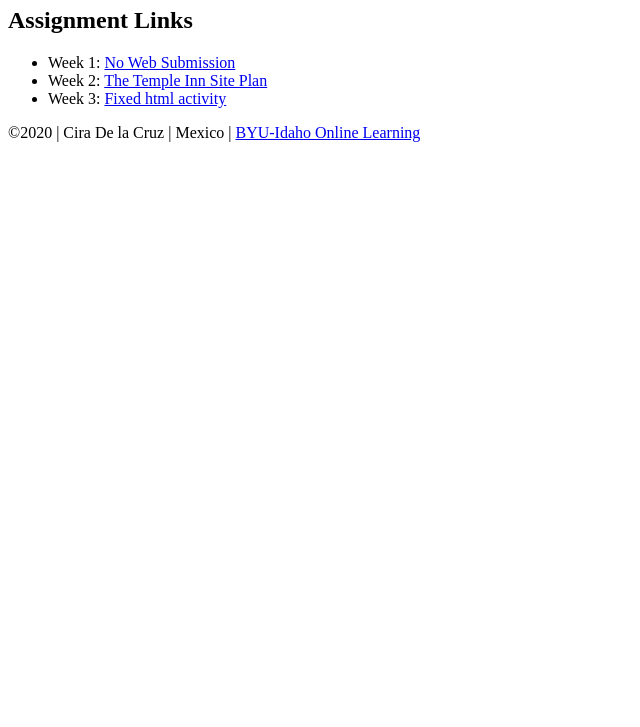
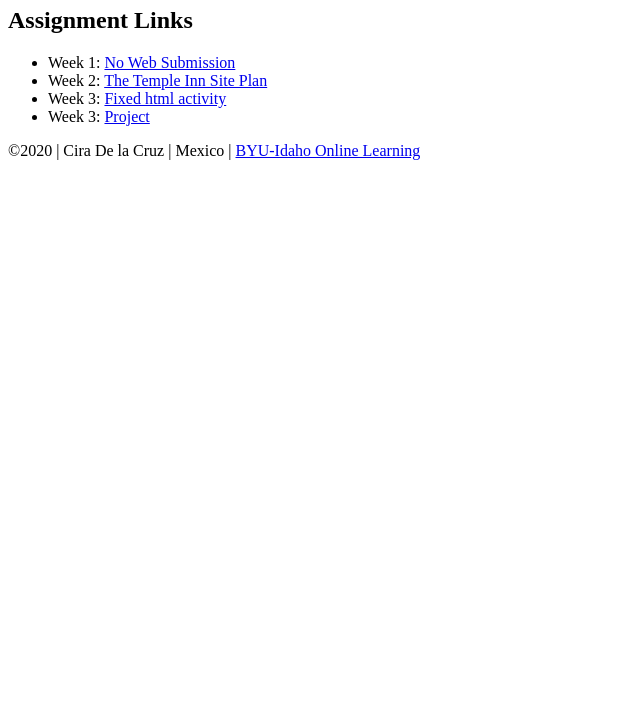
Before and after one commit to nayadelacruz/nayadelacruz.github.io, a plain HTML site: page index.html in a window 1280 px wide. Shown: the part 73-800 px from the top of the page, without its empty margins (0-640 px from the left). Drawn offline with Linux system fonts and the light colour scheme.

Commit message:
Double check fix

```diff
--- a/css/fixedcss.css
+++ b/css/fixedcss.css
@@ -3,7 +3,7 @@
 }
 
 body {
-    font-size: 16;
+    font-size: 16px;
     color: #333;
     background-color: #eee;
     height: 100vh;
--- a/index.html
+++ b/index.html
@@ -14,6 +14,7 @@
           <li>Week 1: <a href="#">No Web Submission</a></li>
           <li>Week 2: <a href="site-plan.html">The Temple Inn Site Plan</a></li>
           <li>Week 3: <a href="fixedhtml.html">Fixed html activity</a></li>
+          <li>Week 3: <a href="project/">Project</a></li>
         </ul>
       </main>
       <footer>
```
